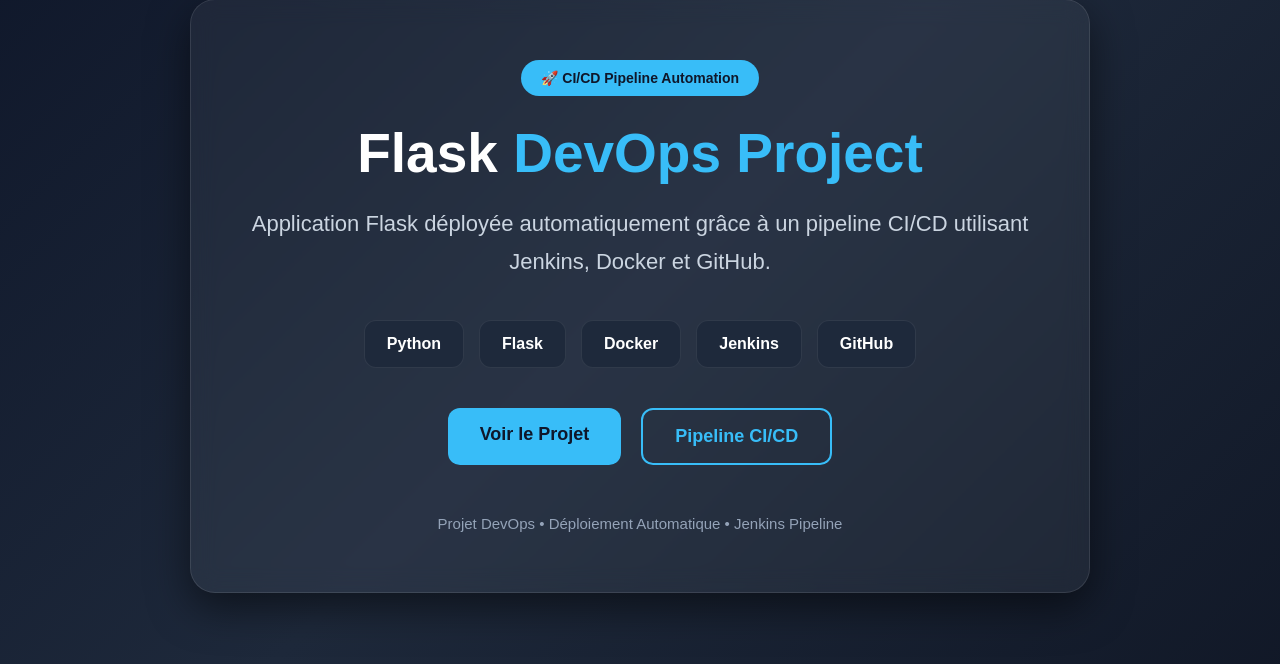
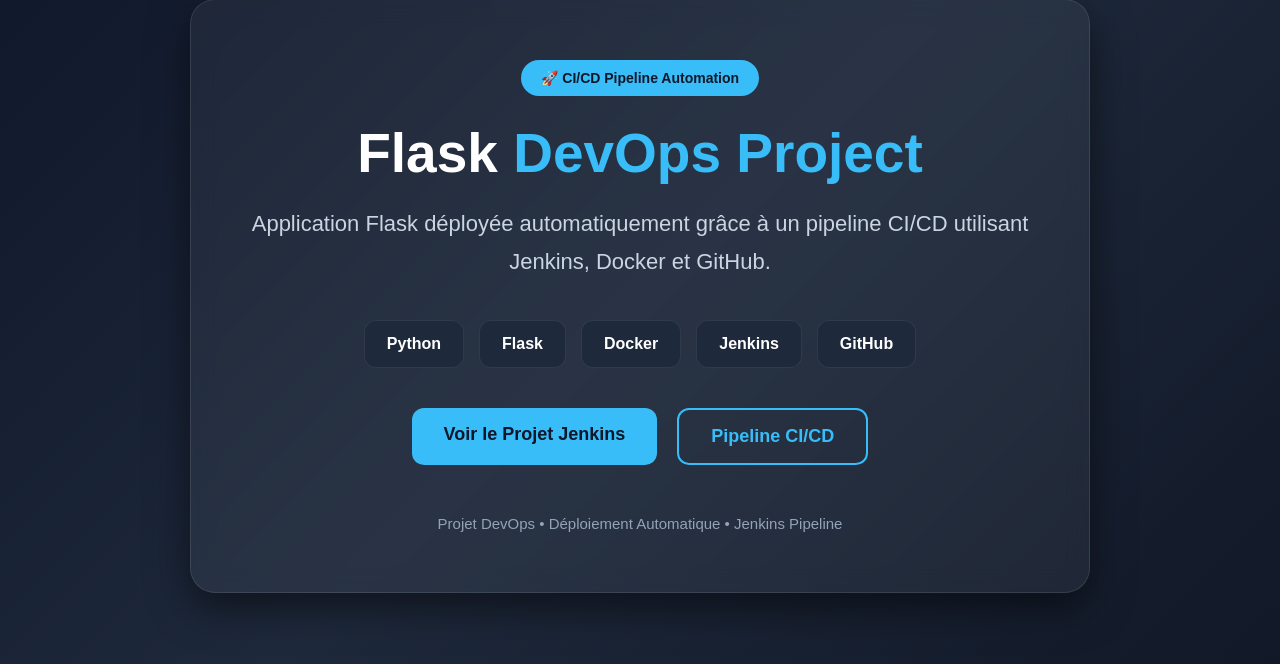
Before and after one commit to julesy19/Projet-Jenkins, a Flask app: page / in a window 1280 px wide. Shown: the part 104-768 px from the top of the page. Run offline with Flask 3, Linux system fonts and the light colour scheme.

Commit message:
Modif index

```diff
--- a/templates/index.html
+++ b/templates/index.html
@@ -173,11 +173,11 @@
         </div>
 
         <div class="buttons">
-            <a href="#" class="btn btn-primary">
-                Voir le Projet
+            <a href="/jenkins" class="btn btn-primary">
+                Voir le Projet Jenkins
             </a>
 
-            <a href="#" class="btn btn-secondary">
+            <a href="/" class="btn btn-secondary">
                 Pipeline CI/CD
             </a>
         </div>
```
